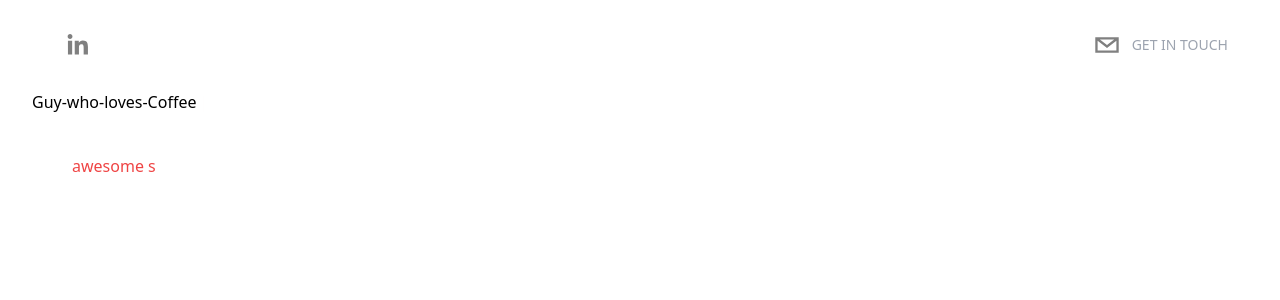
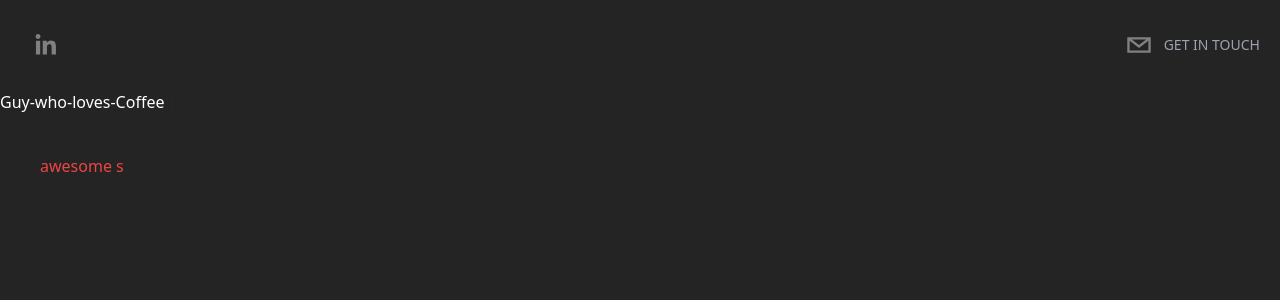
Before and after one commit to Cerebrovinny/portfolio_viniciuscardoso, a Next.js app: page / in a window 1280 px wide. Shown: the top 300 px of the page. Built offline with nearby package versions, Linux system fonts and the light colour scheme.

Commit message:
styles for homepage

```diff
--- a/pages/index.tsx
+++ b/pages/index.tsx
@@ -7,7 +7,7 @@
 
 const Home: NextPage = () => {
   return (
-    <div className={styles.container}>
+    <div className="bg-[rgb(36,36,36)] text-white h-screen">
       <Head>
           <title>Vinicius Portfolio</title>
       </Head>
```
